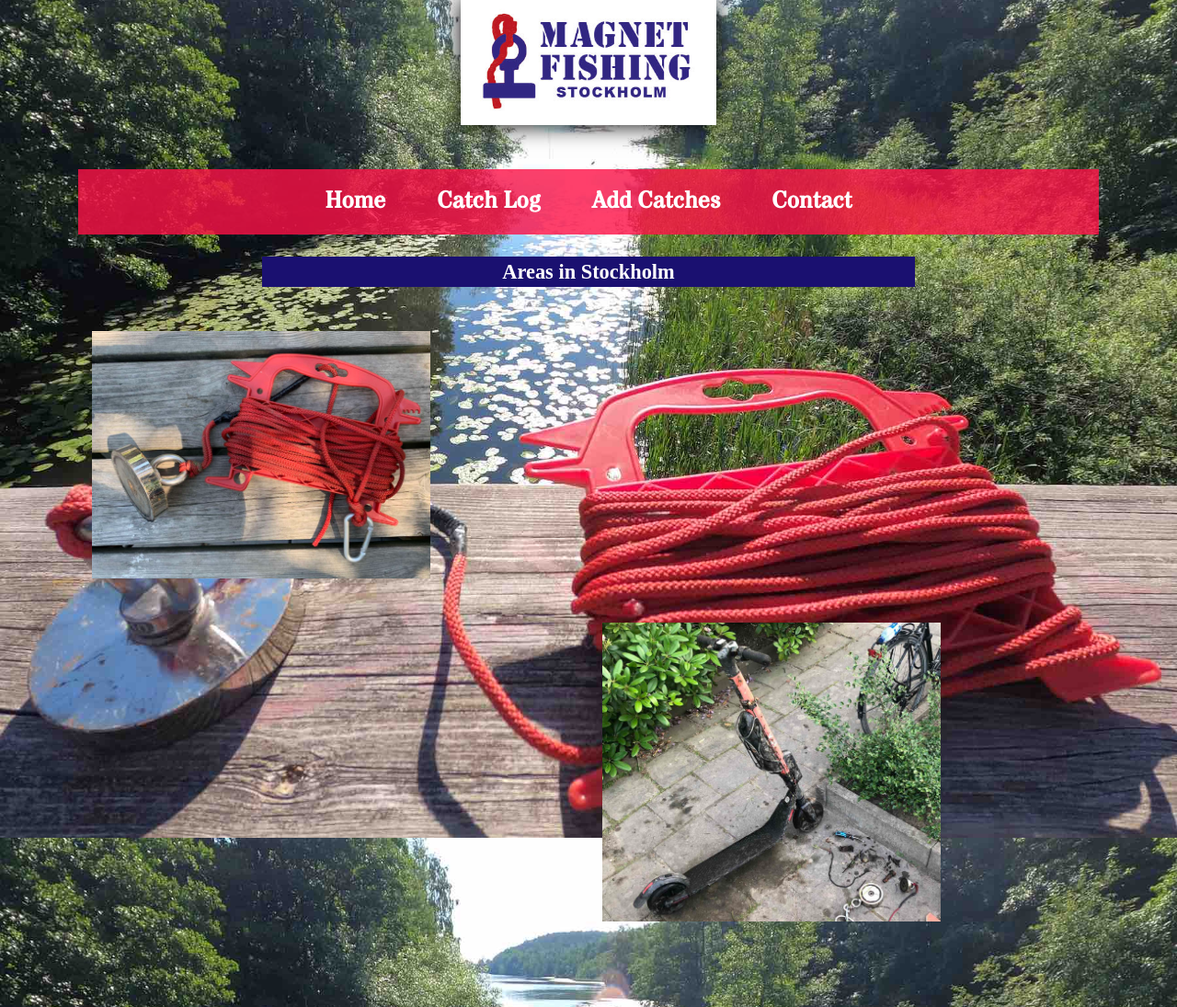
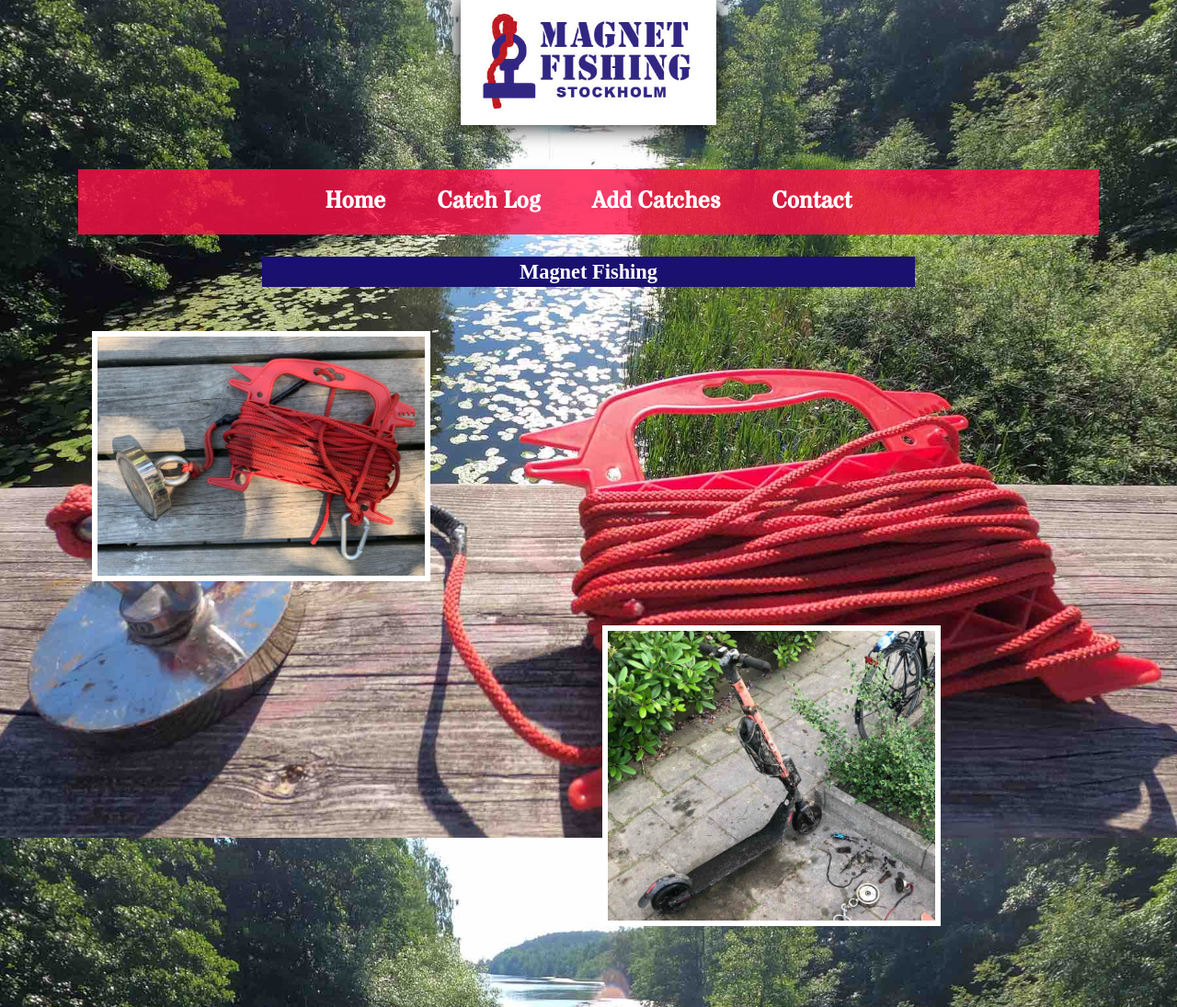
Before and after one commit to Bealby/magnet-fishing, a Flask app: page /home in a window 1280 px wide. Shown: the part 49-1144 px from the top of the page at 92% size. Run offline with Flask 2, Linux system fonts and the light colour scheme; some libraries are stand-ins or nearby versions.

Commit message:
Added border color white for images in home.html

```diff
--- a/static/css/style.css
+++ b/static/css/style.css
@@ -53,8 +53,8 @@ body {
 
 .home-images{
     width: 70%;
+    border: 0.4rem solid rgb(255, 255, 255, 1);
 }
-
 
 /* CATCH_LOG.HTML*/
 
--- a/templates/home.html
+++ b/templates/home.html
@@ -3,7 +3,7 @@
 <div class="container pt-4">
     <div class="row">
         <div class="col-8 offset-2 text-center form-header">
-            <p>Areas in Stockholm</p>
+            <p>Magnet Fishing</p>
         </div>
     </div>
 </div>
@@ -35,7 +35,7 @@
 
 <div class="container pt-5">
     <div class="row mt-5">
-        <div class="col text-center">
+        <div class="col text-center home-video">
             <iframe width="560" height="315" src="https://www.youtube.com/embed/Ol498NdYzvE" frameborder="0" allow="accelerometer; autoplay; encrypted-media; gyroscope; picture-in-picture" allowfullscreen></iframe>
         </div>
     </div>
```
